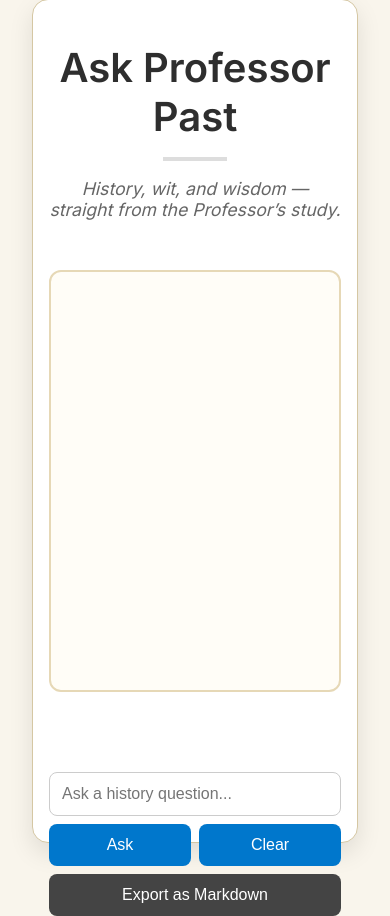
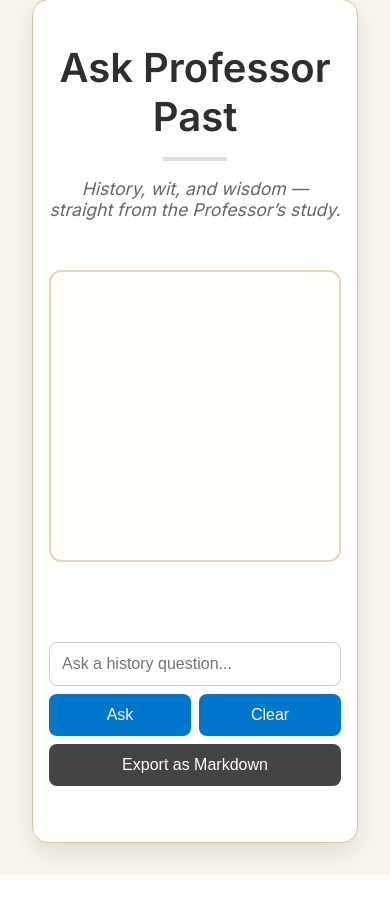
Before and after one commit to 3ixas/ask-professor-past, a Django app: page / in a window 390 px wide. Shown: the part 33-949 px from the top of the page. After the commit the page ends 908 px from the top, so only its background shows below. Run offline with Django 5.2, Linux system fonts and the light colour scheme; some web fonts are replaced.

Commit message:
Adjust chat box sizing.

```diff
--- a/core/static/core/style.css
+++ b/core/static/core/style.css
@@ -185,7 +185,7 @@ button:hover {
 @media (max-width: 600px) {
   .container {
     min-height: 100vh;
-    max-height: 100vh;
+    max-height: none;
     display: flex;
     flex-direction: column;
     padding-bottom: 1rem;
@@ -205,7 +205,9 @@ button:hover {
     position: relative; */
     flex-grow: 1;
     max-height: unset;
-    min-height: 50vh;
+    overflow-y: auto;
+    max-height: 50vh;
+    min-height: 200px;
     box-sizing: border-box;
   }
 
```
